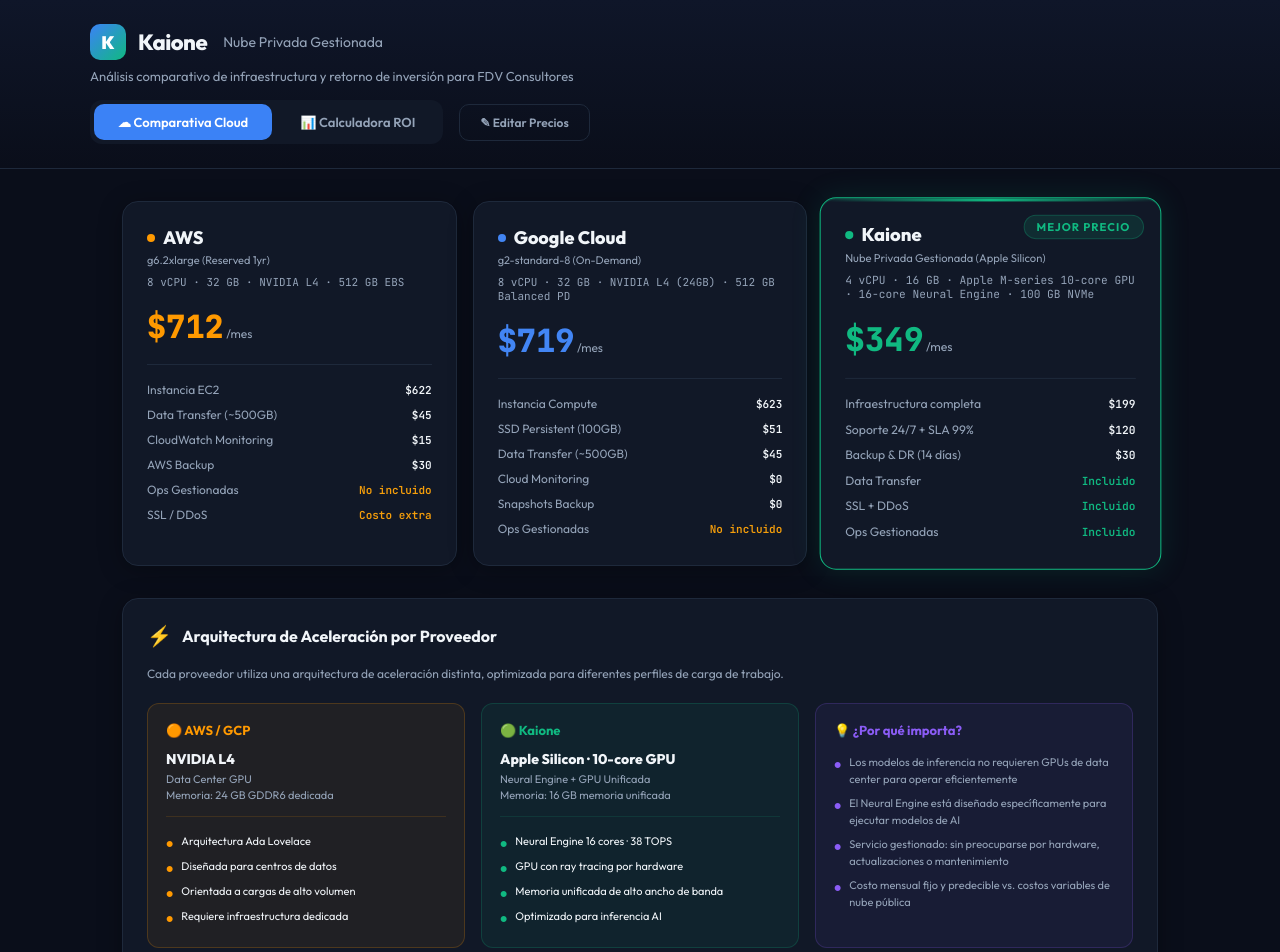
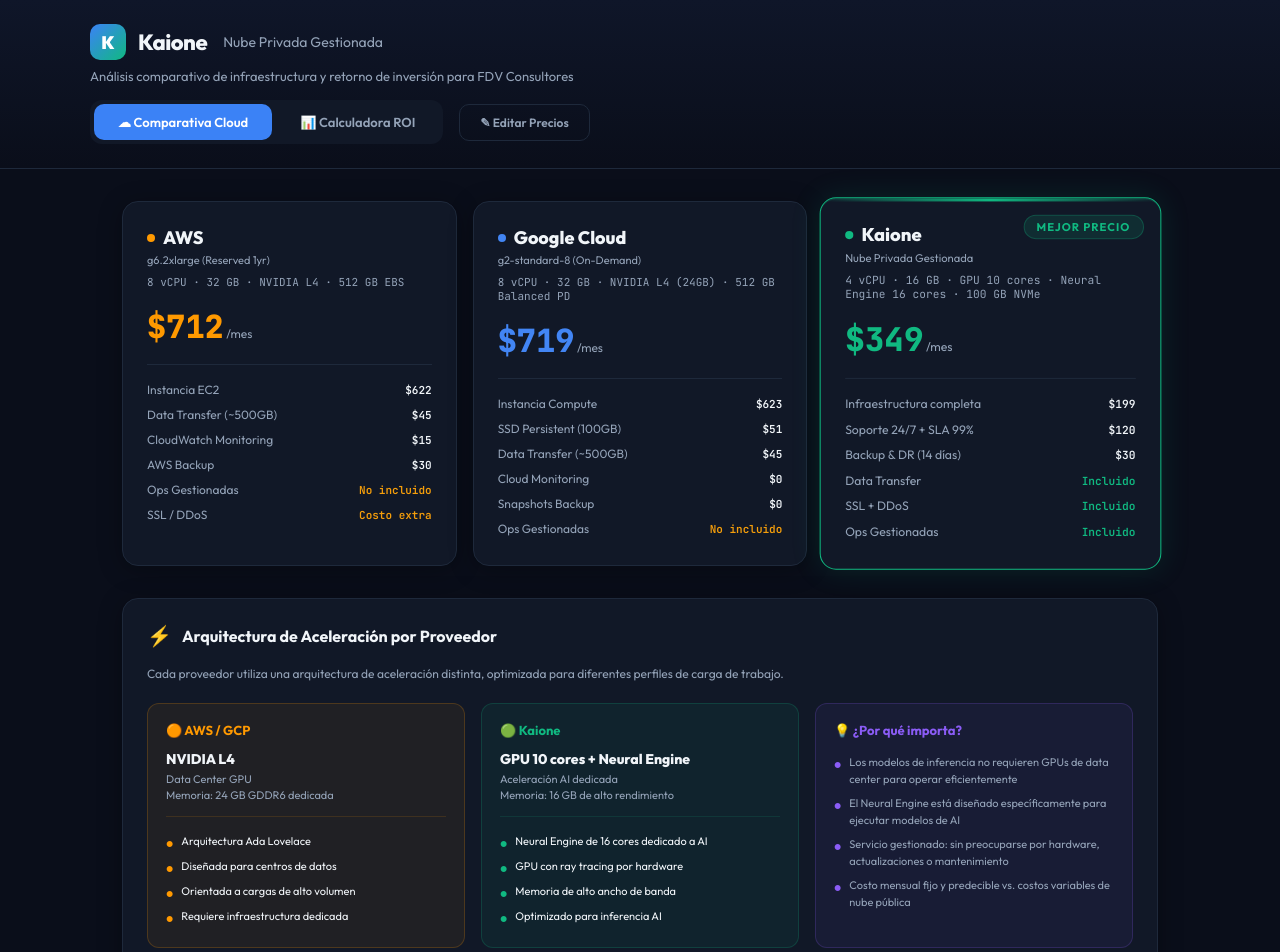
Before and after one commit to lsorianog99/cloud, a React (Vite) app: page / in a window 1280 px wide. Shown: the top 952 px of the page. Built offline with nearby package versions, Linux system fonts and the light colour scheme.

Commit message:
fix: quitar referencias a Apple Silicon - no asumimos hardware específico

```diff
--- a/src/App.jsx
+++ b/src/App.jsx
@@ -283,8 +283,8 @@
   const [kaioneDataIncluded, setKaioneDataIncluded] = useState(true);
   const [kaioneSslIncluded, setKaioneSslIncluded] = useState(true);
   const [kaioneOpsIncluded, setKaioneOpsIncluded] = useState(true);
-  const [kaioneSpecs, setKaioneSpecs] = useState("4 vCPU · 16 GB · Apple M-series 10-core GPU · 16-core Neural Engine · 100 GB NVMe");
-  const [kaioneSub, setKaioneSub] = useState("Nube Privada Gestionada (Apple Silicon)");
+  const [kaioneSpecs, setKaioneSpecs] = useState("4 vCPU · 16 GB · GPU 10 cores · Neural Engine 16 cores · 100 GB NVMe");
+  const [kaioneSub, setKaioneSub] = useState("Nube Privada Gestionada");
 
   // === AUTO-CALCULATED TOTALS ===
   const awsTotal = awsBase + awsDataTransfer + awsMonitoring + awsBackup;
@@ -578,10 +578,10 @@
                   },
                   {
                     name: "Kaione", color: COLORS.kaione, icon: "🟢",
-                    gpu: "Apple Silicon · 10-core GPU",
-                    arch: "Neural Engine + GPU Unificada",
-                    mem: "16 GB memoria unificada",
-                    items: ["Neural Engine 16 cores · 38 TOPS", "GPU con ray tracing por hardware", "Memoria unificada de alto ancho de banda", "Optimizado para inferencia AI"],
+                    gpu: "GPU 10 cores + Neural Engine",
+                    arch: "Aceleración AI dedicada",
+                    mem: "16 GB de alto rendimiento",
+                    items: ["Neural Engine de 16 cores dedicado a AI", "GPU con ray tracing por hardware", "Memoria de alto ancho de banda", "Optimizado para inferencia AI"],
                   },
                   {
                     name: "¿Por qué importa?", color: "#8B5CF6", icon: "💡",
@@ -701,7 +701,7 @@
                       ["Total Mensual", fmt(awsTotal), fmt(gcpTotal), fmt(kaioneTotal)],
                       ["vCPU", "8", "8", "4 (optimizado para GPU)"],
                       ["RAM", "32 GB", "32 GB", "16 GB unificada"],
-                      ["GPU", "NVIDIA L4 (24GB GDDR6)", "NVIDIA L4 (24GB GDDR6)", "Apple M-series 10-core + Neural Engine"],
+                      ["GPU", "NVIDIA L4 (24GB GDDR6)", "NVIDIA L4 (24GB GDDR6)", "GPU 10 cores + Neural Engine 16 cores"],
                       ["Almacenamiento", "512 GB EBS", "512 GB Balanced PD", "100 GB NVMe"],
                       ["Data Transfer Out", awsDataTransfer > 0 ? fmt(awsDataTransfer) + "/mo" : "Incluido", gcpDataTransfer > 0 ? fmt(gcpDataTransfer) + "/mo" : "Incluido", kaioneDataIncluded ? "Incluido ∞" : "No incluido"],
                       ["Monitoreo 24/7", awsMonitoring > 0 ? "+" + fmt(awsMonitoring) + "/mo" : "Incluido", gcpMonitoring > 0 ? "+" + fmt(gcpMonitoring) + "/mo" : "Incluido", "Incluido"],
```
